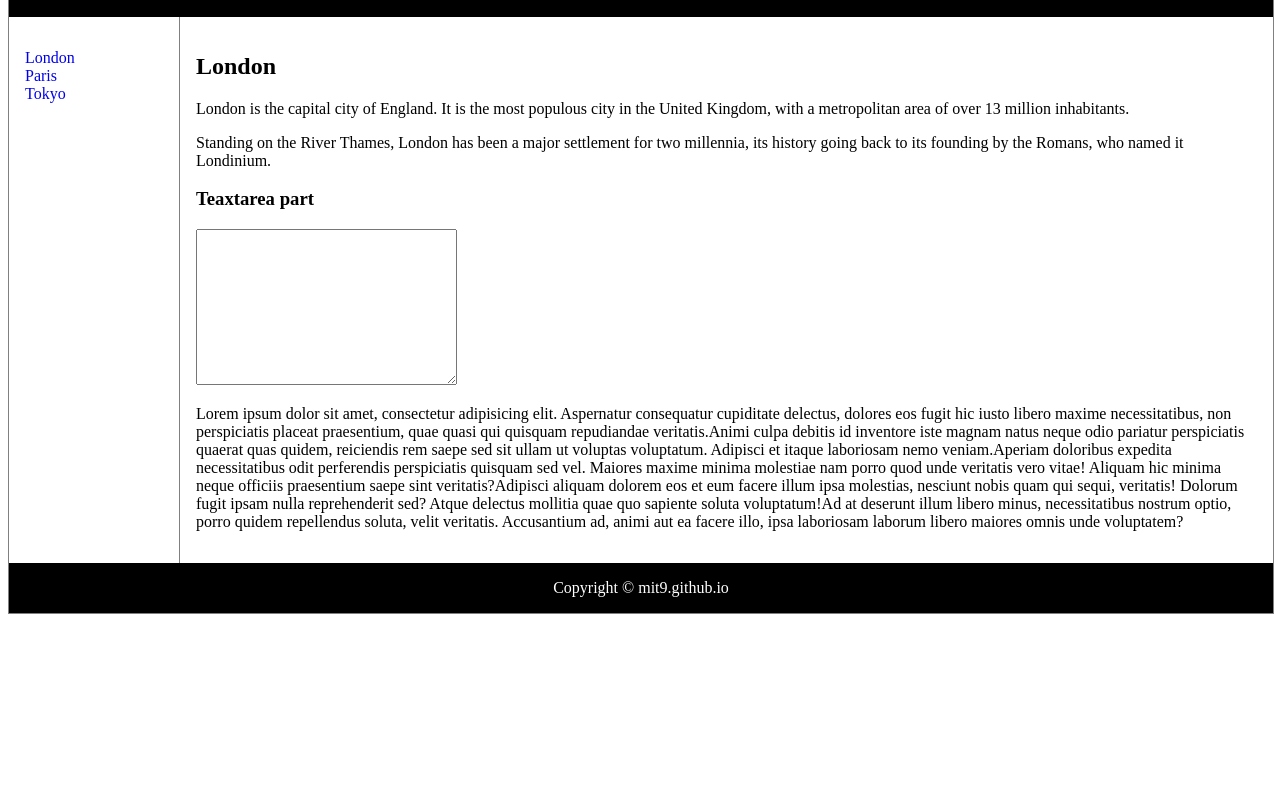
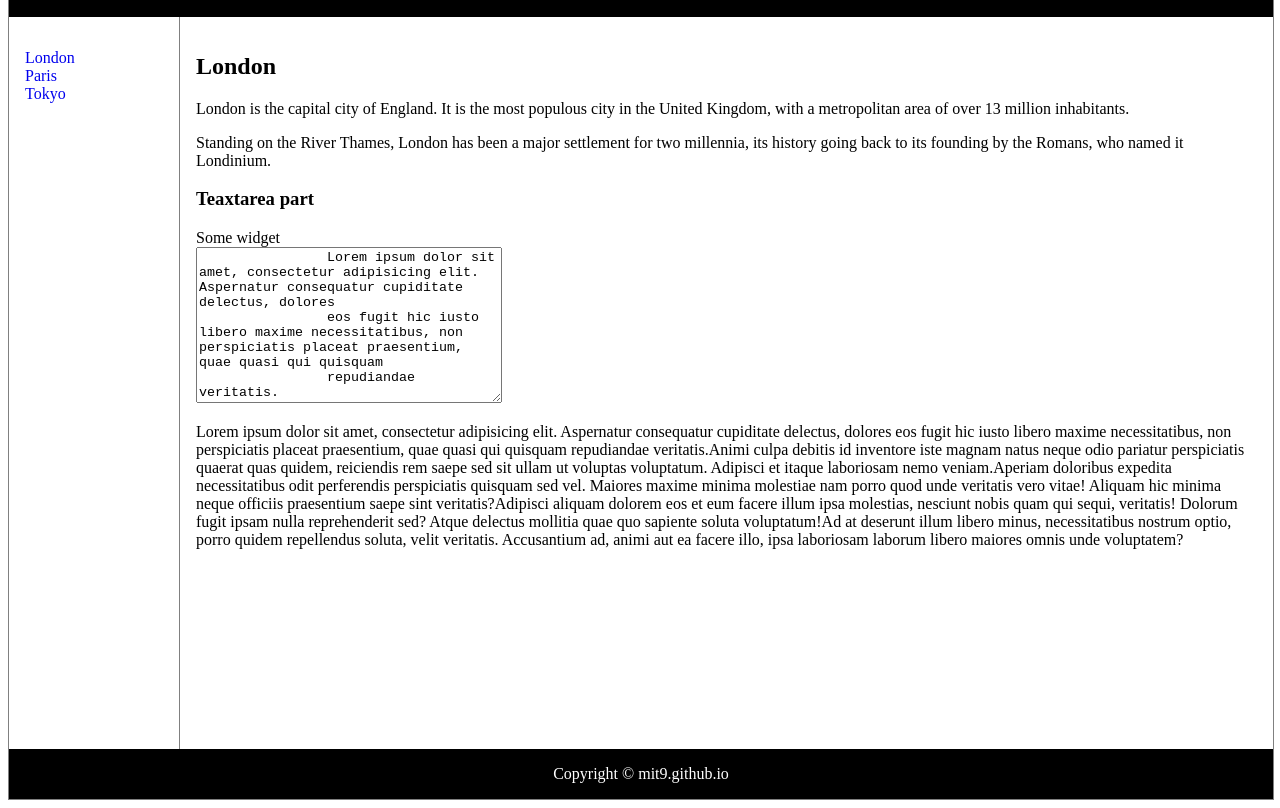
Before and after one commit to MIt9/mit9.github.io, a plain HTML site: page widget.html in a window 1280 px wide. Shown: the part 104-912 px from the top of the page. Before the commit the page ends 800 px from the top, so only its background shows below. Drawn offline with Linux system fonts and the light colour scheme.

Commit message:
update widget html

```diff
--- a/widget.html
+++ b/widget.html
@@ -36,6 +36,11 @@
             border-left: 1px solid gray;
             padding: 1em;
             overflow: hidden;
+            min-height: 700px;
+        }
+        textarea{
+            width: 300px;
+            height: 150px;
         }
     </style>
 </head>
@@ -57,12 +62,19 @@
 
     <article>
         <h1>London</h1>
-        <p>London is the capital city of England. It is the most populous city in the  United Kingdom, with a metropolitan area of over 13 million inhabitants.</p>
-        <p>Standing on the River Thames, London has been a major settlement for two millennia, its history going back to its founding by the Romans, who named it Londinium.</p>
+        <p>London is the capital city of England. It is the most populous city in the United Kingdom, with a
+            metropolitan area of over 13 million inhabitants.</p>
+        <p>Standing on the River Thames, London has been a major settlement for two millennia, its history going back to
+            its founding by the Romans, who named it Londinium.</p>
         <h3>Teaxtarea part</h3>
-        <textarea name="widget" cols="30" rows="10">
-
-</textarea>
+        <label for="bla">Some widget</label>
+        <div>
+            <textarea name="widget" id="bla" >
+                Lorem ipsum dolor sit amet, consectetur adipisicing elit. Aspernatur consequatur cupiditate delectus, dolores
+                eos fugit hic iusto libero maxime necessitatibus, non perspiciatis placeat praesentium, quae quasi qui quisquam
+                repudiandae veritatis.
+            </textarea>
+        </div>
         <p><span>Lorem ipsum dolor sit amet, consectetur adipisicing elit. Aspernatur consequatur cupiditate delectus, dolores
     eos fugit hic iusto libero maxime necessitatibus, non perspiciatis placeat praesentium, quae quasi qui quisquam
     repudiandae veritatis.</span><span>Animi culpa debitis id inventore iste magnam natus neque odio pariatur perspiciatis
```
